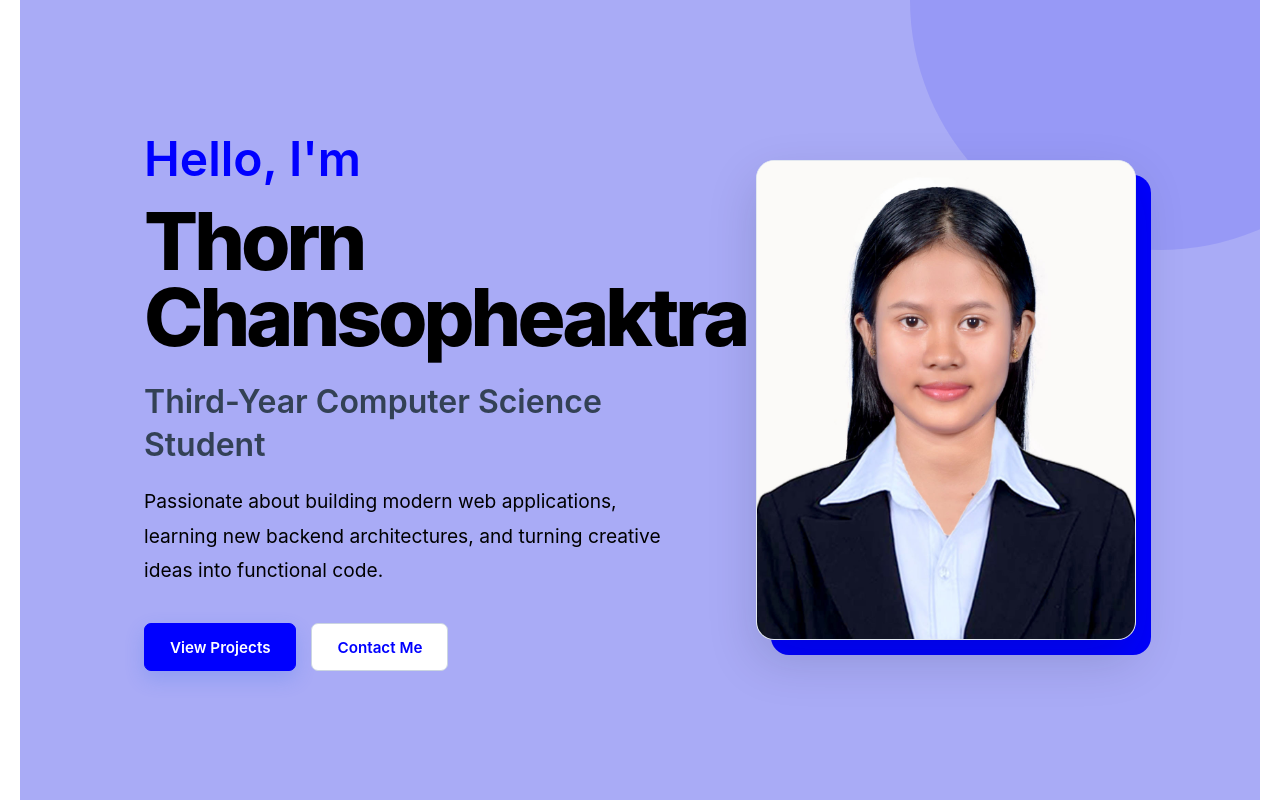
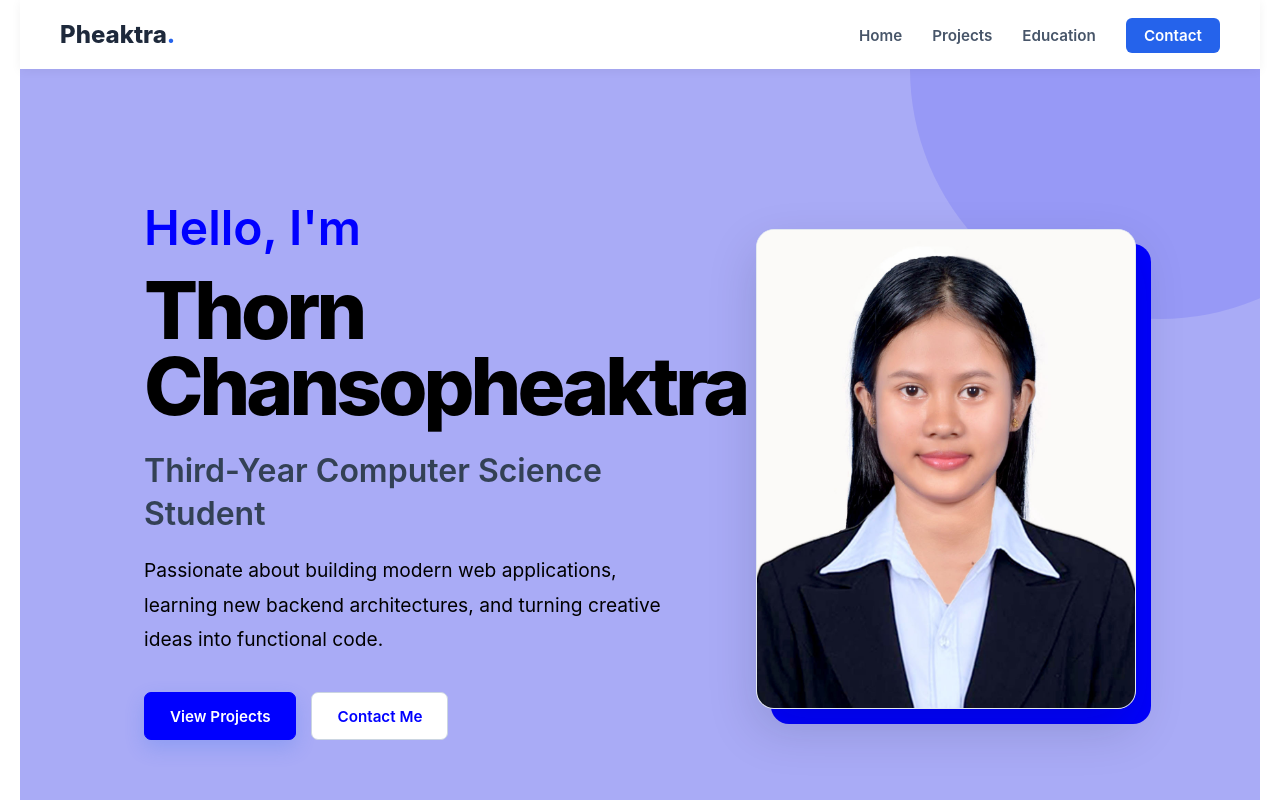
Before and after one commit to pheaktra1402/MyPortfolio, a React (Vite) app: page / in a window 1280 px wide. Shown: the top 800 px of the page. Built offline with nearby package versions, Linux system fonts and the light colour scheme.

Commit message:
navbar section

```diff
--- a/src/App.jsx
+++ b/src/App.jsx
@@ -1,12 +1,12 @@
 import Projects from './components/Projects';
 import Hero from './components/Hero';
 import Education from './components/Education';
+import Navbar from './components/Navbar';
 function App() {
   return (
     <div>
-      <div className='hero'>
+      <Navbar/>
       <Hero/>
-      </div>
       <Education/>
       <Projects />
     </div>
--- a/src/components/Navbar.jsx
+++ b/src/components/Navbar.jsx
@@ -0,0 +1,50 @@
+import React, { useState } from 'react';
+import './style/navbar.css';
+
+function Navbar() {
+  const [isOpen, setIsOpen] = useState(false);
+
+  const toggleMenu = () => {
+    setIsOpen(!isOpen);
+  };
+
+  const closeMenu = () => {
+    setIsOpen(false);
+  };
+
+  return (
+    <nav className="navbar">
+      <div className="navbar-container">
+        {/* Logo or Your Name */}
+        <a href="#hero" className="navbar-logo">
+          Pheaktra<span className="logo-dot">.</span>
+        </a>
+
+        {/* Hamburger Icon for Mobile */}
+        <div className={`menu-icon ${isOpen ? 'active' : ''}`} onClick={toggleMenu}>
+          <span className="bar"></span>
+          <span className="bar"></span>
+          <span className="bar"></span>
+        </div>
+
+        {/* Navigation Links */}
+        <ul className={`nav-menu ${isOpen ? 'active' : ''}`}>
+          <li className="nav-item">
+            <a href="#hero" className="nav-link" onClick={closeMenu}>Home</a>
+          </li>
+          <li className="nav-item">
+            <a href="#projects" className="nav-link" onClick={closeMenu}>Projects</a>
+          </li>
+          <li className="nav-item">
+            <a href="#education" className="nav-link" onClick={closeMenu}>Education</a>
+          </li>
+          <li className="nav-item">
+            <a href="#contact" className="nav-link nav-btn" onClick={closeMenu}>Contact</a>
+          </li>
+        </ul>
+      </div>
+    </nav>
+  );
+}
+
+export default Navbar;
--- a/src/components/style/navbar.css
+++ b/src/components/style/navbar.css
@@ -0,0 +1,127 @@
+/* src/components/style/navbar.css */
+
+.navbar {
+    position: sticky;
+    top: 0;
+    left: 0;
+    width: 100%;
+    background: rgba(255, 255, 255, 0.95);
+    backdrop-filter: blur(10px);
+    box-shadow: 0 2px 10px rgba(0, 0, 0, 0.05);
+    z-index: 1000;
+    box-sizing: border-box;
+}
+
+.navbar-container {
+    display: flex;
+    justify-content: space-between;
+    align-items: center;
+    max-width: 1200px;
+    margin: 0 auto;
+    padding: 20px;
+    width: 100%;
+    box-sizing: border-box;
+}
+
+.navbar-logo {
+    font-size: 1.5rem;
+    font-weight: 800;
+    color: #1e293b;
+    text-decoration: none;
+}
+
+.logo-dot {
+    color: #2563eb;
+}
+
+.nav-menu {
+    display: flex;
+    list-style: none;
+    gap: 30px;
+    align-items: center;
+    margin: 0;
+    padding: 0;
+}
+
+.nav-link {
+    text-decoration: none;
+    color: #475569;
+    font-weight: 600;
+    font-size: 0.95rem;
+    transition: color 0.2s ease;
+}
+
+.nav-link:hover {
+    color: #2563eb;
+}
+
+.nav-btn {
+    background-color: #2563eb;
+    color: #fff !important;
+    padding: 8px 18px;
+    border-radius: 6px;
+    transition: background-color 0.2s ease;
+}
+
+.nav-btn:hover {
+    background-color: #1d4ed8;
+}
+
+/* Hamburger Menu Icon (Hidden on Desktop) */
+.menu-icon {
+    display: none;
+    cursor: pointer;
+    flex-direction: column;
+    gap: 5px;
+}
+
+.menu-icon .bar {
+    width: 25px;
+    height: 3px;
+    background-color: #1e293b;
+    border-radius: 2px;
+    transition: all 0.3s ease;
+}
+
+/* Responsive Styles for Mobile */
+@media (max-width: 768px) {
+    .menu-icon {
+        display: flex;
+    }
+
+    .nav-menu {
+        position: absolute;
+        top: 100%;
+        left: 0;
+        width: 100%;
+        background: #ffffff;
+        flex-direction: column;
+        align-items: center;
+        gap: 20px;
+        padding: 30px 0;
+        box-shadow: 0 10px 15px rgba(0, 0, 0, 0.05);
+        transform: translateY(-150%);
+        opacity: 0;
+        transition: all 0.3s ease-in-out;
+        pointer-events: none;
+    }
+
+    .nav-menu.active {
+        transform: translateY(0);
+        opacity: 1;
+        pointer-events: auto;
+    }
+
+    /* Hamburger Animation to 'X' */
+    .menu-icon.active .bar:nth-child(1) {
+        transform: translateY(8px) rotate(45deg);
+    }
+
+    .menu-icon.active .bar:nth-child(2) {
+        opacity: 0;
+    }
+
+    .menu-icon.active .bar:nth-child(3) {
+        transform: translateY(-8px) rotate(-45deg);
+    }
+}
```
